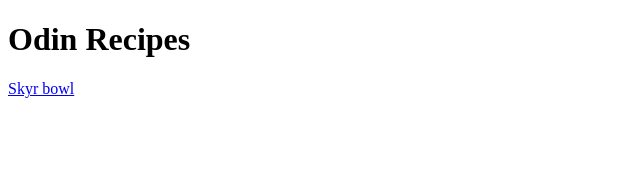
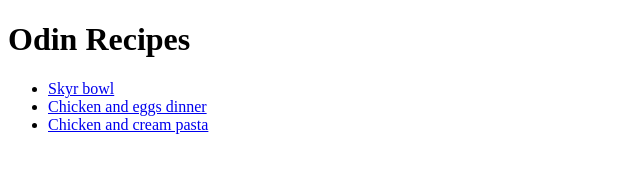
Before and after one commit to slavkosev/odin-recipes, a plain HTML site: page index.html in a window 1280 px wide. Shown: the whole page, without its empty margins (0-640 px from the left). Drawn offline with Linux system fonts and the light colour scheme.

Commit message:
Touch up and finish the project
Fix linking issues and touch up the main page

```diff
--- a/index.html
+++ b/index.html
@@ -7,7 +7,10 @@
 </head>
 <body>
     <h1>Odin Recipes</h1>
-    <a href="recipes/skyr-bowl.html">Skyr bowl</a>
-
+    <ul>
+    <li><a href="recipes/skyr-bowl.html">Skyr bowl</a></li>
+    <li><a href="recipes/chicken-eggs-dinner.html">Chicken and eggs dinner</a></li>
+    <li><a href="recipes/chicken-cream-pasta.html">Chicken and cream pasta</a></li>
+    </ul>
 </body>
 </html>
```
Also changed, not shown: recipes/skyr-bowl.html (+1 -1 lines), 1 other file.
